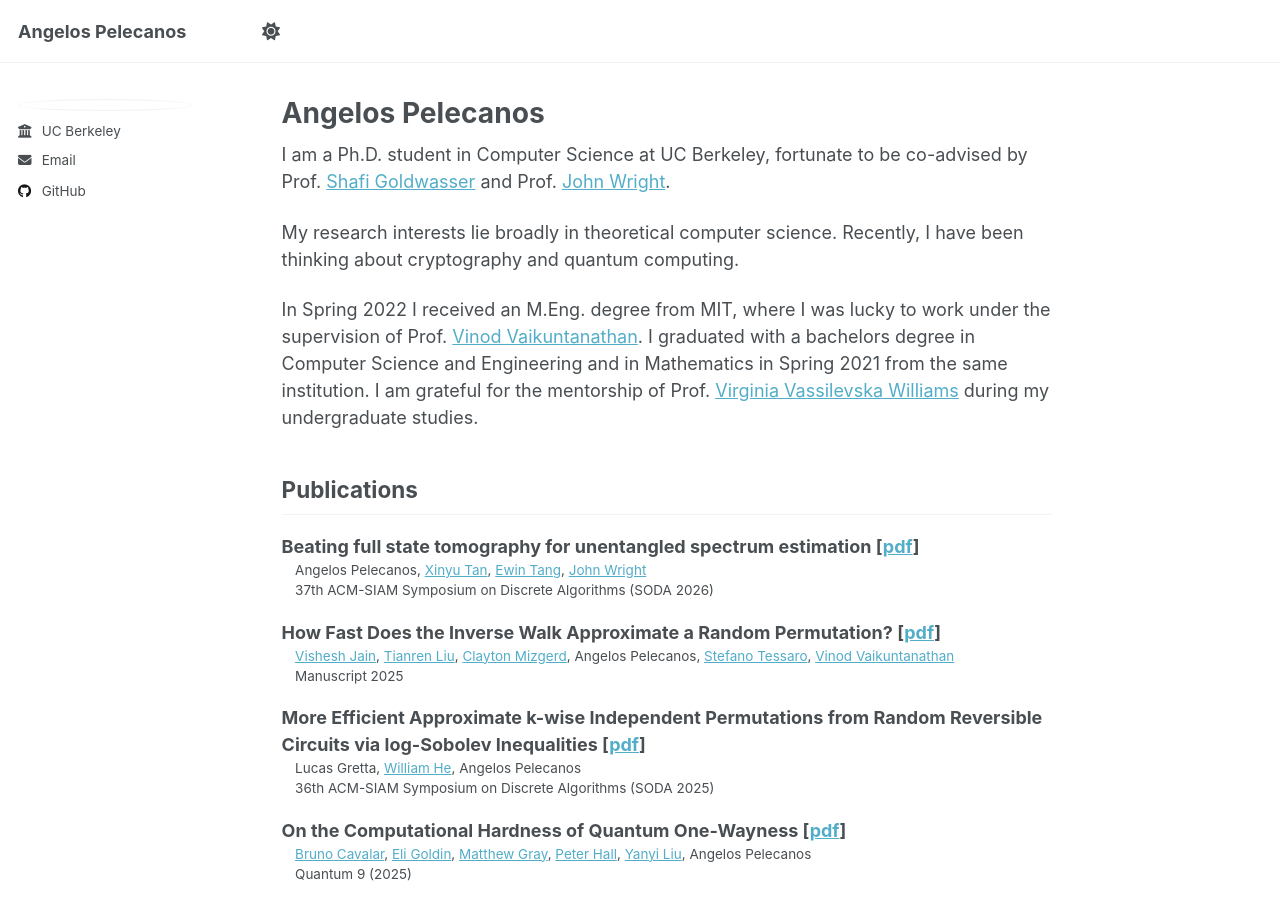
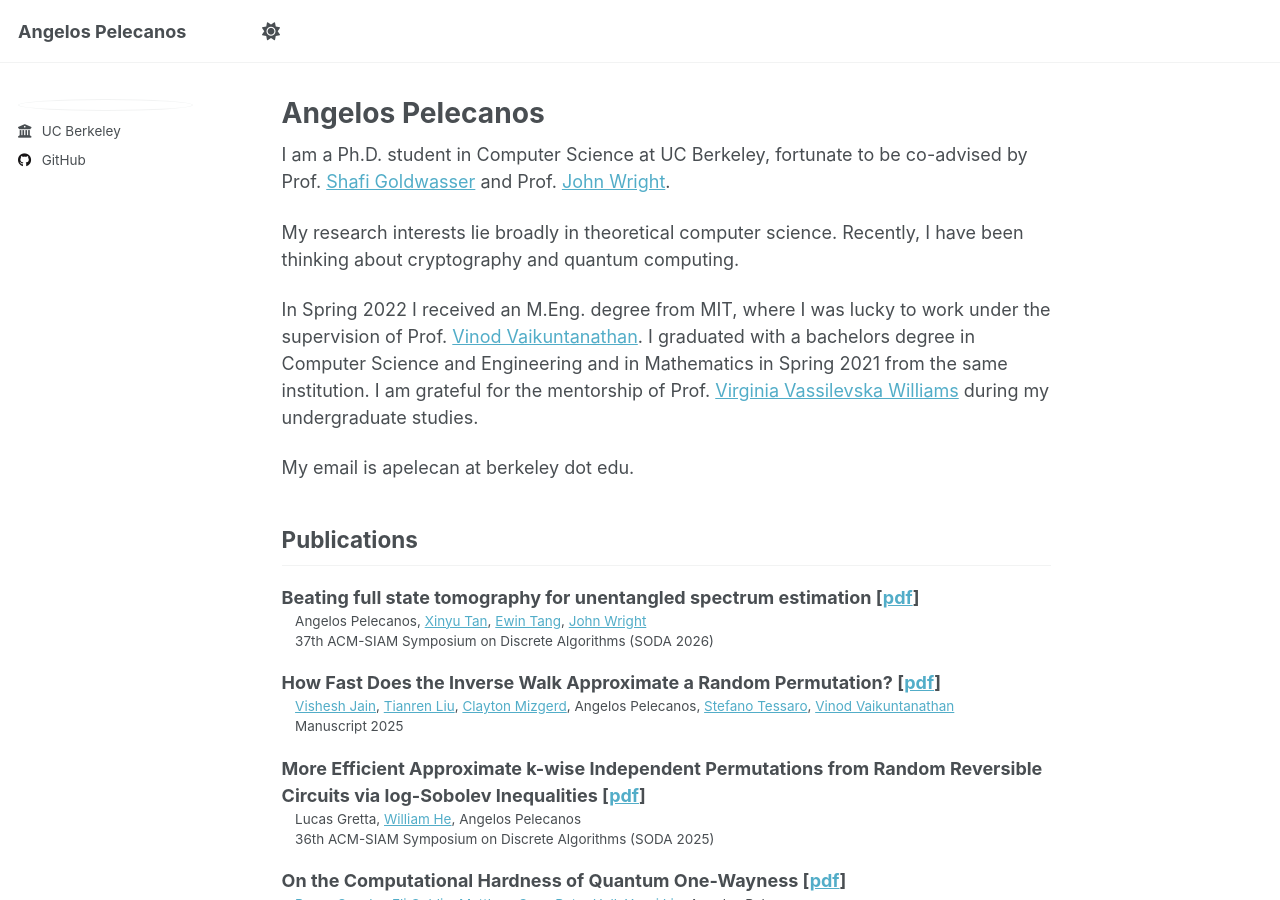
Before and after one commit to apelecan/apelecan.github.io, a Jekyll site: the page built from _pages/about.md, in a window 1280 px wide and 900 px high. Built offline with Jekyll 4.4.1, drawn with Linux system fonts in a browser that asks for light colours; a script that is not in the unit is left out.

Commit message:
profile correctly

```diff
--- a/_config.yml
+++ b/_config.yml
@@ -23,14 +23,14 @@ repository               : "apelecan/apelecan.github.io"
 #               Additional customization can be done by editing /_includes/author-profile.html
 author:
   # Biographic information
-  avatar           : "profile.jpg"
+  avatar           : "images/profile.jpg"
   name             : # "Your Sidebar Name"
   pronouns         : # example: "she/her"
   bio              : # "Short biography for the left-hand sidebar"
   location         : # "Earth"
   employer         : "UC Berkeley"
   uri              : # URL
-  email            : "apelecan at berkeley dot edu"
+  email            : # "apelecan at berkeley dot edu"
 
   # Academic websites
   academia         : # URL
--- a/_pages/about.md
+++ b/_pages/about.md
@@ -12,6 +12,8 @@ I am a Ph.D. student in Computer Science at UC Berkeley, fortunate to be co-advi
 My research interests lie broadly in theoretical computer science. Recently, I have been thinking about cryptography and quantum computing.
 
 In Spring 2022 I received an M.Eng. degree from MIT, where I was lucky to work under the supervision of Prof. [Vinod Vaikuntanathan](https://people.csail.mit.edu/vinodv/). I graduated with a bachelors degree in Computer Science and Engineering and in Mathematics in Spring 2021 from the same institution. I am grateful for the mentorship of Prof. [Virginia Vassilevska Williams](https://people.csail.mit.edu/virgi) during my undergraduate studies.
+
+My email is apelecan at berkeley dot edu.
 
 ## Publications
 
```
